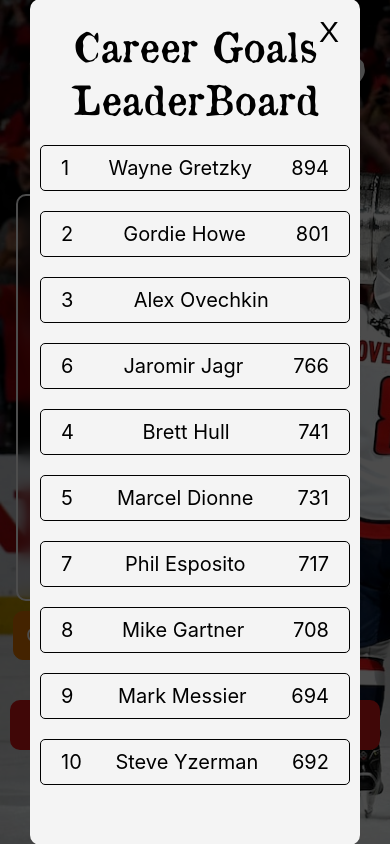
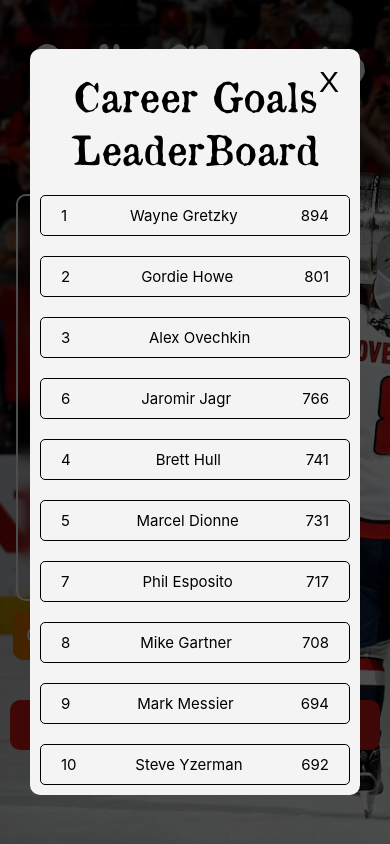
Before and after one commit to kmiecik013/Ovechkin-Countdown, a React (Create React App) app: page / in a window 390 px wide. Both pictures are taken after a click on the button "Get LeaderBoard". Built offline with nearby package versions, Linux system fonts and the light colour scheme; no server answers.

Commit message:
mini change

```diff
--- a/src/styles/leaderModal.css
+++ b/src/styles/leaderModal.css
@@ -60,11 +60,16 @@
 @media (max-width: 768px){
   .important-content {
     width: 400px;
+    height: 600px;
     padding: 0 0 0 0;
   }
 
   .model-styles {
     border-radius:10px;
+  }
+
+  .player-on-leader {
+    font-size: 15px;
   }
 
 
@@ -87,6 +92,7 @@
 @media (max-width: 375px) {
   .important-content {
     width: 330px;
+    height:500px;
     padding: 0 0 0 0;
   }
 
--- a/src/styles/scheduleModal.css
+++ b/src/styles/scheduleModal.css
@@ -13,11 +13,12 @@
 }
 
 .main-content-schedule {
-  margin-top: 20px;
+  margin-top: 10px;
+  font-size:10px;
 }
 
 h1.title-modal-schedule {
   font-family: type;
   font-size: 35px;
-  margin-top: 50px;
+  margin-top: 20px;
 }
```
